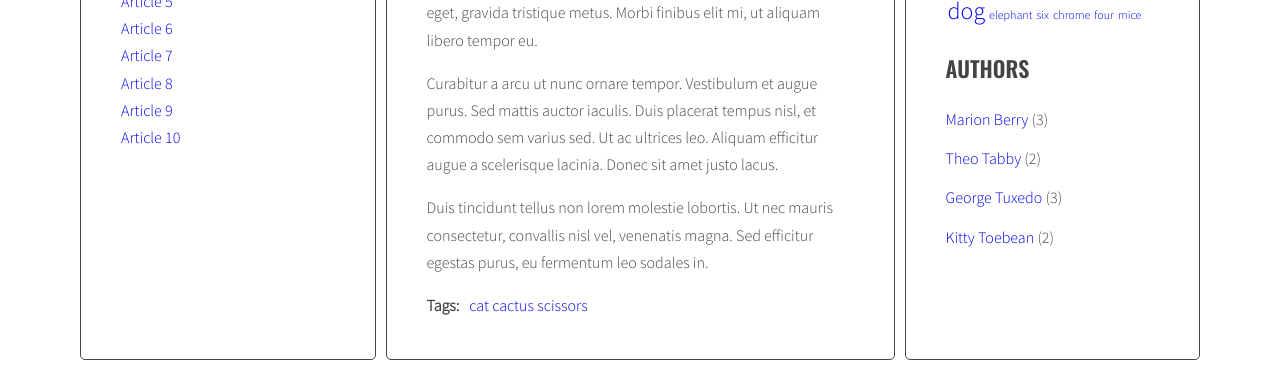
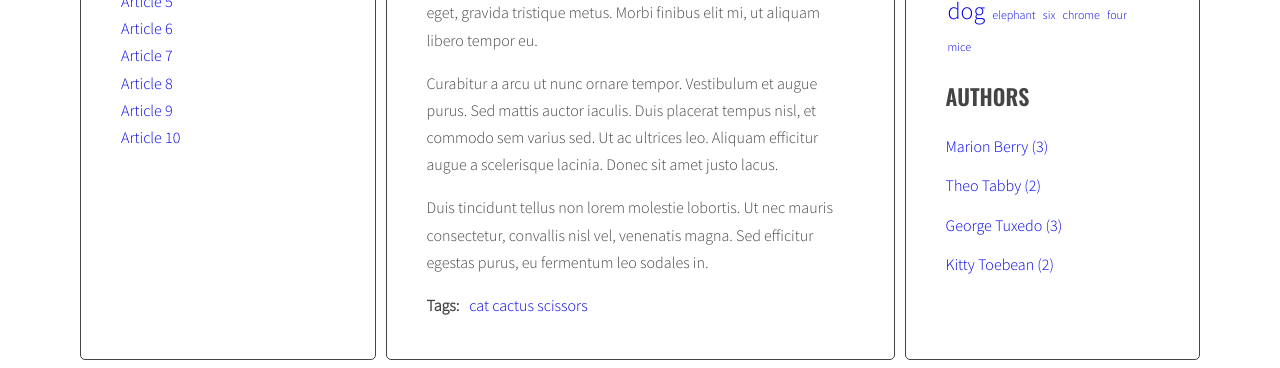
Before and after one commit to Marc-O-Antonio/javascript-blog, a website: page index.html in a window 1280 px wide. Shown: the part 479-847 px from the top of the page. Drawn offline with nearby package versions, Linux system fonts and the light colour scheme.

Commit message:
add handlebars

```diff
--- a/index.html
+++ b/index.html
@@ -219,6 +219,26 @@
           </main>
         </div>
       </div>
-      <script src="js/script.js"></script>
+      <script id="template-article-link" type="text/x-handlebars-template">
+        <li><a href="#{{ id }}"><span>{{ title }}</span></a></li>
+    </script>
+    <script id="template-article-tag-link" type="text/x-handlebars-template">
+        <li><a href="#tag-{{ tag }}"><span>{{ tag }}</span></a></li>
+    </script>
+    <script id="template-tagCloudLink" type="text/x-handlebars-template">
+        {{#each tags}}
+        <li><a class="{{class}}" href="#tag-{{ tag }}">{{ tag }}</a></li>
+        {{/each}}
+    </script>
+    <script id="template-authorListLink" type="text/x-handlebars-template">
+        {{#each authors}}
+            <li><a href="#author-{{ author }}"><span class="author-name">{{ author }} ({{count}})</span></a></li>
+        {{/each}}
+    </script>
+    <script id="template-article-author-link" type="text/x-handlebars-template">
+        <a href="#author-{{ articleAuthor }}"><span>by {{ articleAuthor }}</span></a>
+    </script>
+    <script src="https://cdnjs.cloudflare.com/ajax/libs/handlebars.js/4.1.0/handlebars.min.js"></script>
+    <script src="js/script.js"></script>
 </body>
 </html>
--- a/js/script.js
+++ b/js/script.js
@@ -1,5 +1,12 @@
 'use strict';
 {
+  const templates = {
+    articleLink: Handlebars.compile(document.querySelector('#template-article-link').innerHTML),
+    articleTagLink: Handlebars.compile(document.querySelector('#template-article-tag-link').innerHTML),
+    tagCloudLink: Handlebars.compile(document.querySelector('#template-tagCloudLink').innerHTML),
+    authorListLink: Handlebars.compile(document.querySelector('#template-authorListLink').innerHTML),
+  articleAuthorLink: Handlebars.compile(document.querySelector('#template-article-author-link').innerHTML),
+  }
 
   const titleClickHandler = function(event){
     event.preventDefault();
@@ -96,7 +103,10 @@
 
 
       /* create HTML of the link */
-      const linkHTML = '<li><a href="#' + articleId + '"><span>' + articleTitle + '</span></a></li>';
+      //const linkHTML = '<li><a href="#' + articleId + '"><span>' + articleTitle + '</span></a></li>';
+
+      const linkHTMLData = {id: articleId, title: articleTitle};
+      const linkHTML = templates.articleLink(linkHTMLData);
 
       console.log(linkHTML);
 
@@ -209,9 +219,11 @@
 
         /* generate HTML of the link */
 
-        const linkHTML = '<li><a href="#tag-' + tag + '"><span>' + tag + '</span></a></li> ';
+        //const linkHTML = '<li><a href="#tag-' + tag + '"><span>' + tag + '</span></a></li> ';
 
-        console.log('generowanie linku dla tagu ' + tag + ' : ' + linkHTML);
+        //console.log('generowanie linku dla tagu ' + tag + ' : ' + linkHTML);
+        const linkHTMLData = {tag: tag, };
+        const linkHTML = templates.articleTagLink(linkHTMLData);
 
         /* add generated code to html variable */
 
@@ -259,26 +271,38 @@
     const tagsParams = calculateTagsParams(allTags);
     console.log('tagsParams:', tagsParams)
 
-    let allTagsHTML = '';
+    //let allTagsHTML = '';
+    const allTagsData = {tags: []};
 
     /* [NEW] START LOOP: for each tag in all tags: */
 
     for(let tag in allTags){
 
       /* [NEW] generate code of a link and add it to allTagsHTML */
-      const tagLinkHTML = '<li><a class="' + calculateTagClass(allTags[tag], tagsParams) + '" href="#tag-' + tag + '">' + tag + '</a></li>';
+      //const tagLinkHTML = '<li><a class="' + calculateTagClass(allTags[tag], tagsParams) + '" href="#tag-' + tag + '">' + tag + '</a></li>';
 
-      console.log('tagLinkHTML:', tagLinkHTML);
+      //console.log('tagLinkHTML:', tagLinkHTML);
 
-      allTagsHTML += tagLinkHTML;
+      //allTagsHTML += tagLinkHTML;
 
      // allTagsHTML += '<li><a href="#tag-'+ tag +'">'+ tag +'</a>(' + allTags[tag] + ')</li>'
+
+      allTagsData.tags.push ({
+        tag: tag,
+        count: allTags[tag],
+        class: calculateTagClass(allTags[tag], tagsParams),
+      });
       /* [NEW] END LOOP: for each tag in allTags: */
+
+
     }
 
     /* [NEW] add HTML from allTagsHTML to tagList */
 
-    tagList.innerHTML = allTagsHTML;
+    //tagList.innerHTML = allTagsHTML;
+    tagList.innerHTML = templates.tagCloudLink(allTagsData);
+    console.log(allTagsData);
+
 
   }
 
@@ -452,9 +476,12 @@
 
       /* generate HTML of the link */
 
-      const linkHTML = '<a href="#author-' + articleAuthor + '"<span>' + 'by ' + articleAuthor + '</span></a>';
+      //const linkHTML = '<a href="#author-' + articleAuthor + '"<span>' + 'by ' + articleAuthor + '</span></a>';
 
-      console.log('stworzone link HTML : ', linkHTML);
+      //console.log('stworzone link HTML : ', linkHTML);
+
+      const linkHTMLData = {articleAuthor: articleAuthor,};
+      const linkHTML = templates.articleAuthorLink(linkHTMLData);
 
       /* add generated code to html variable */
 
@@ -489,20 +516,26 @@
     const authorsParams = calculateAuthorParams(allAuthors);
     console.log('authorsParams: ', authorsParams);
 
-    let allAuthorsHTML = '';
+    //let allAuthorsHTML = '';
+    const allAuthorsData = {authors: []};
 
     for(let articleAuthor in allAuthors){
 
-      const authorLinkHTML = '<li><a class="'/* + calculateTagClass(allAuthors[articleAuthor], authorsParams)*/ + '" href="#author-' + articleAuthor + '">' + articleAuthor + '</a> (' + allAuthors[articleAuthor] + ')</li>';
+      //const authorLinkHTML = '<li><a class="'/* + calculateTagClass(allAuthors[articleAuthor], authorsParams)*/ + '" href="#author-' + articleAuthor + '">' + articleAuthor + '</a> (' + allAuthors[articleAuthor] + ')</li>';
 
+      //console.log('authorLinkHTML:', authorLinkHTML);
 
-      console.log('authorLinkHTML:', authorLinkHTML);
-
-      allAuthorsHTML += authorLinkHTML;
+      //allAuthorsHTML += authorLinkHTML;
+      allAuthorsData.authors.push({
+        author: articleAuthor,
+        count: allAuthors[articleAuthor],
+        className: calculateTagClass(allAuthors, authorsParams)
+      });
     }
 
-    authorList.innerHTML = allAuthorsHTML;
-
+    //authorList.innerHTML = allAuthorsHTML;
+    authorList.innerHTML = templates.authorListLink(allAuthorsData);
+    console.log('authorList: ', authorList);
   }
 
   generateAuthors();
```
Also changed, not shown: .eslintrc.json.
